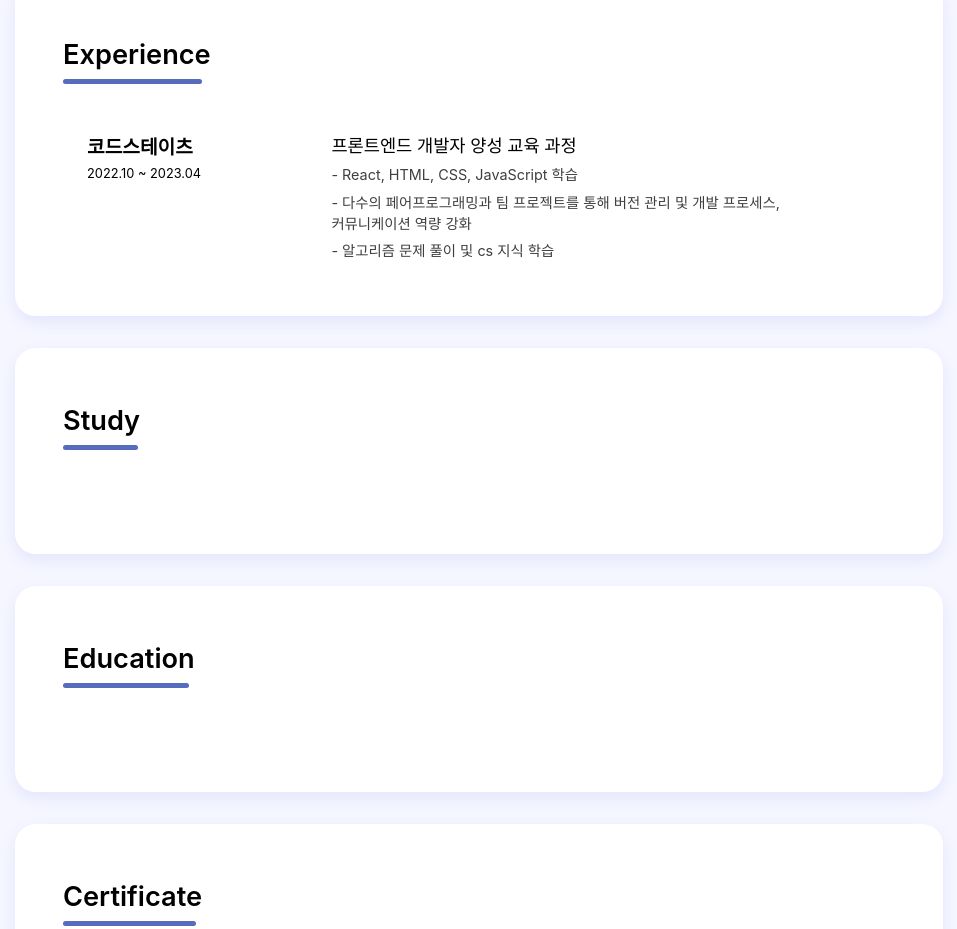
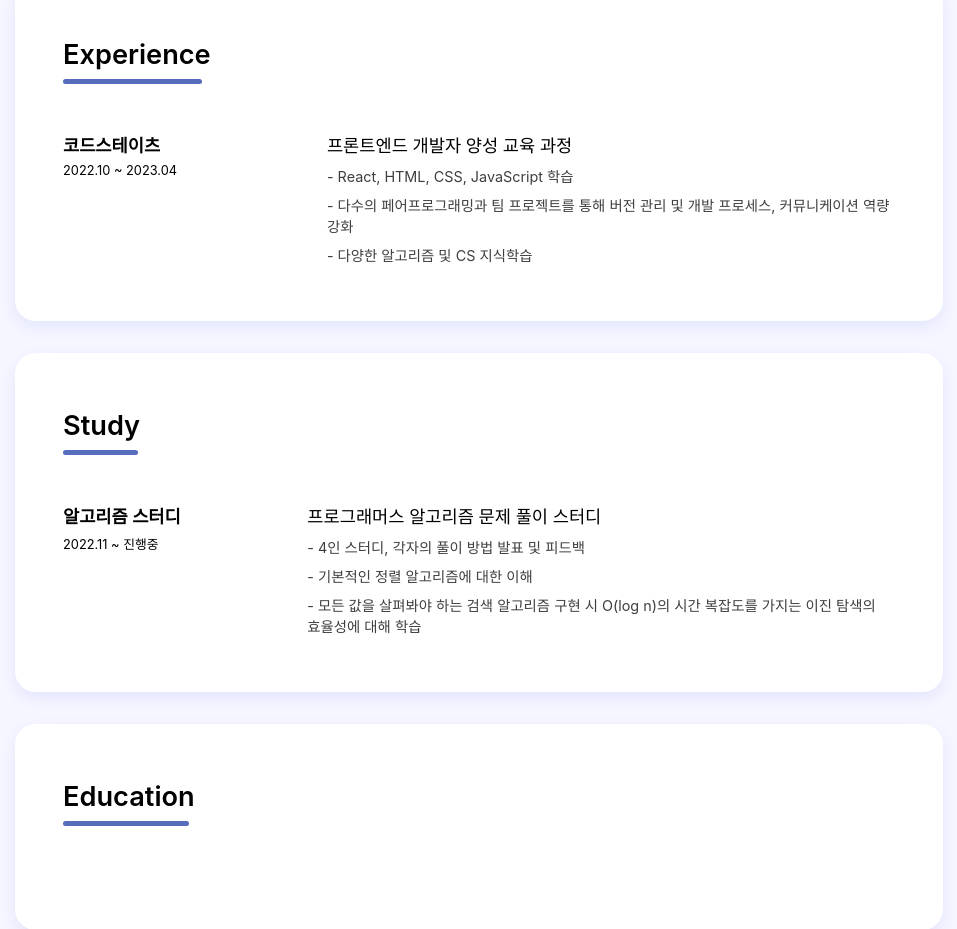
Before and after one commit to kimdonggu42/portfolio, a React (Create React App) app: page / in a window 1280 px wide. Shown: the part 2180-3109 px from the top of the page, without its empty margins (313-1270 px from the left). Built offline with nearby package versions, Linux system fonts and the light colour scheme.

Commit message:
Design : Study 1차 완성

```diff
--- a/src/components/Experience.tsx
+++ b/src/components/Experience.tsx
@@ -1,4 +1,6 @@
 import styled from "styled-components";
+
+// import { FaDotCircle } from "react-icons/fa";
 
 const ExperienceContainer = styled.div`
   padding: 3.5rem 3rem 3.5rem 3rem;
@@ -21,25 +23,26 @@ const UnderBar = styled.div`
   background-color: ${(props) => props.theme.color.mainColor};
 `;
 
-const ExperieceArea = styled.ol`
-  width: 50rem;
+export const ExperieceArea = styled.ol`
+  display: flex;
+  flex-direction: column;
+  row-gap: 3rem;
+  list-style: none;
   /* border: 1px solid red; */
-  list-style: none;
 `;
 
-const ExperienceList = styled.li`
+export const ExperienceList = styled.li`
   display: flex;
   word-break: keep-all;
-  padding: 0 1.5rem 0 1.5rem;
 `;
 
-const ListTitle = styled.div`
+export const ListTitle = styled.div`
   width: 12rem;
   margin-right: 5rem;
   /* border: 1px solid red; */
 
   > .main {
-    font-size: 1.2rem;
+    font-size: 1.1rem;
     font-weight: 600;
     margin-bottom: 0.4rem;
   }
@@ -49,10 +52,10 @@ const ListTitle = styled.div`
   }
 `;
 
-const ListText = styled.div`
+export const ListText = styled.div`
   display: flex;
   flex-direction: column;
-  row-gap: 0.4rem;
+  row-gap: 0.5rem;
   word-break: keep-all;
   /* border: 1px solid blue; */
 
@@ -85,7 +88,7 @@ function Experience() {
               - 다수의 페어프로그래밍과 팀 프로젝트를 통해 버전 관리 및 개발 프로세스, 커뮤니케이션
               역량 강화
             </div>
-            <div className='subText'>- 알고리즘 문제 풀이 및 cs 지식 학습</div>
+            <div className='subText'>- 다양한 알고리즘 및 CS 지식학습</div>
           </ListText>
         </ExperienceList>
       </ExperieceArea>
--- a/src/components/Study.tsx
+++ b/src/components/Study.tsx
@@ -1,4 +1,5 @@
 import styled from "styled-components";
+import * as Experience from "./Experience";
 
 const StudyContainer = styled.div`
   padding: 3.5rem 3rem 3.5rem 3rem;
@@ -26,6 +27,23 @@ function Study() {
     <StudyContainer>
       <StudyTitle>Study</StudyTitle>
       <UnderBar></UnderBar>
+      <Experience.ExperieceArea>
+        <Experience.ExperienceList>
+          <Experience.ListTitle>
+            <div className='main'>알고리즘 스터디</div>
+            <div className='date'>2022.11 ~ 진행중</div>
+          </Experience.ListTitle>
+          <Experience.ListText>
+            <div className='subTitle'>프로그래머스 알고리즘 문제 풀이 스터디</div>
+            <div className='subText'>- 4인 스터디, 각자의 풀이 방법 발표 및 피드백</div>
+            <div className='subText'>- 기본적인 정렬 알고리즘에 대한 이해</div>
+            <div className='subText'>
+              - 모든 값을 살펴봐야 하는 검색 알고리즘 구현 시 O(log n)의 시간 복잡도를 가지는 이진
+              탐색의 효율성에 대해 학습
+            </div>
+          </Experience.ListText>
+        </Experience.ExperienceList>
+      </Experience.ExperieceArea>
     </StudyContainer>
   );
 }
```
